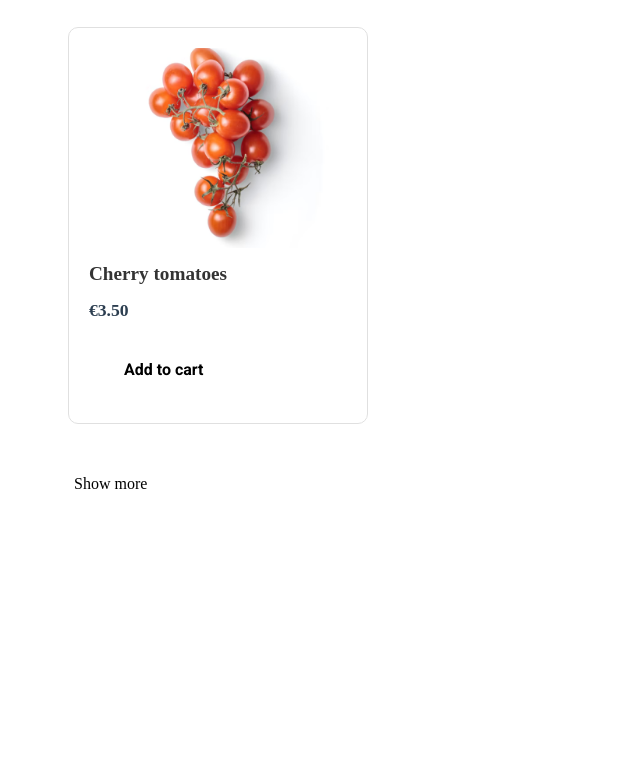
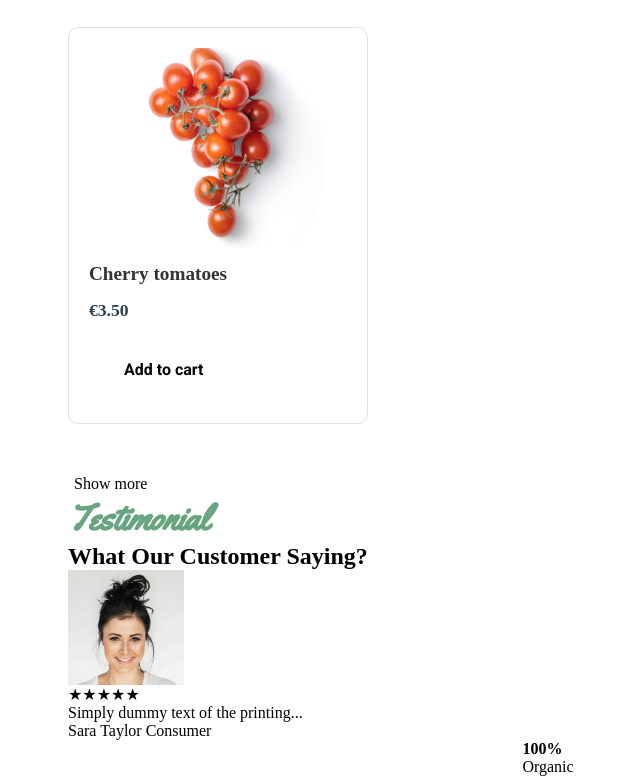
Before and after one commit to Rin1109/my-landing-vite, a website built with Vite: page index.html in a window 1280 px wide. Shown: the part 1589-2365 px from the top of the page, without its empty margins (92-732 px from the left). Before the commit the page ends 2083 px from the top, so only its background shows below. Built offline with nearby package versions, Linux system fonts and the light colour scheme; files whose address does not match are found by name.

Commit message:
Add HTML structure for section 5

```diff
--- a/index.html
+++ b/index.html
@@ -154,6 +154,31 @@
           <button class="btn-load-more" id="load-more">Show more</button>
         </div>
       </section>
+      <div class="container">
+    <h3 class="sec-subtitle yellowtail-text green-text">Testimonial</h3>
+    <h2 class="sec-title">What Our Customer Saying?</h2>
+
+    <div class="swiper sec5-cards">
+      <div class="swiper-wrapper">
+        <div class="swiper-slide sec5-card">
+          <span class="photo"><img src="/assets/images/sec-5-photo-1.jpg" alt="Sara Taylor"></span>
+          <span class="rating">★★★★★</span>
+          <p class="description">Simply dummy text of the printing...</p>
+          <span class="name">Sara Taylor</span>
+          <span class="role">Consumer</span>
+        </div>
+        </div>
+
+      <div class="swiper-pagination"></div>
+    </div>
+
+    <div class="sec5-stats df align-c justify-c">
+      <div class="sec5-stats-block">
+        <p><strong>100%</strong><br>Organic</p>
+      </div>
+      </div>
+  </div>
+</section>
     </main>
 
     <script type="module" src="/src/js/app.js"></script>
```
